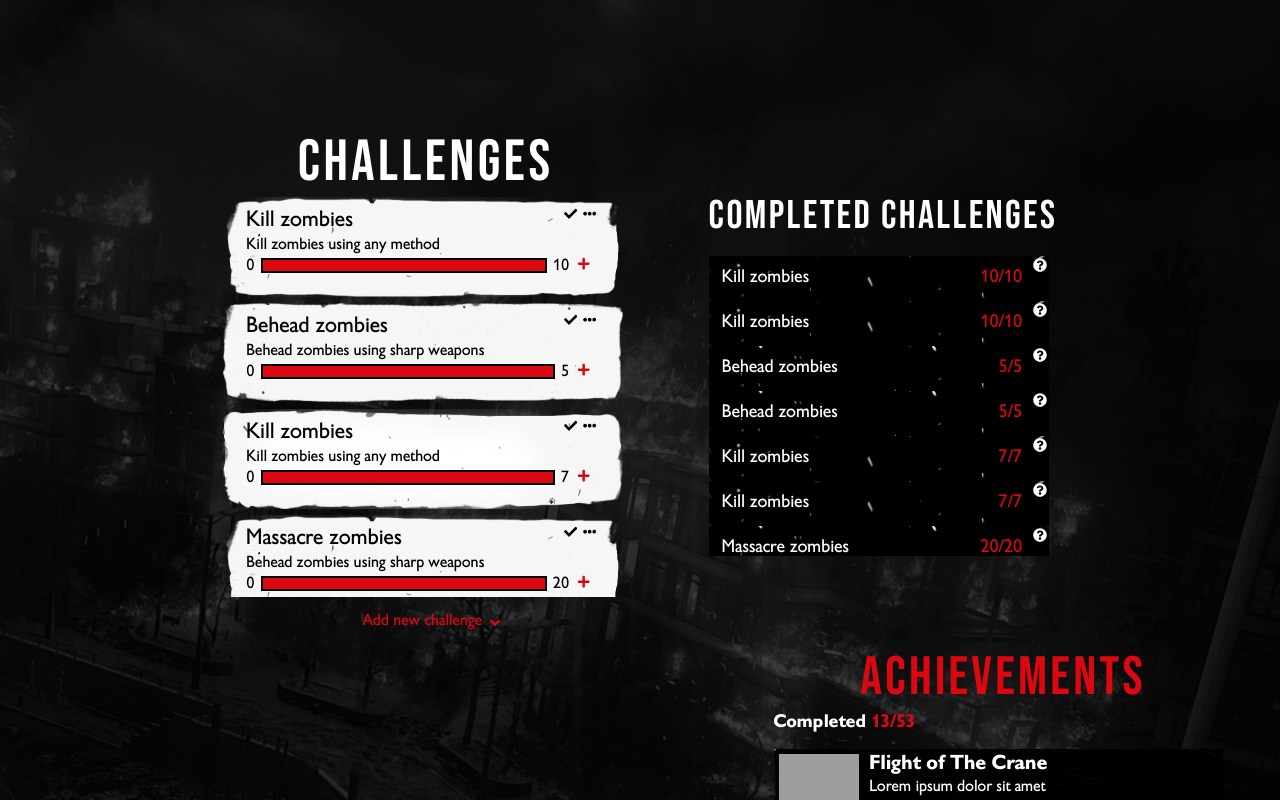
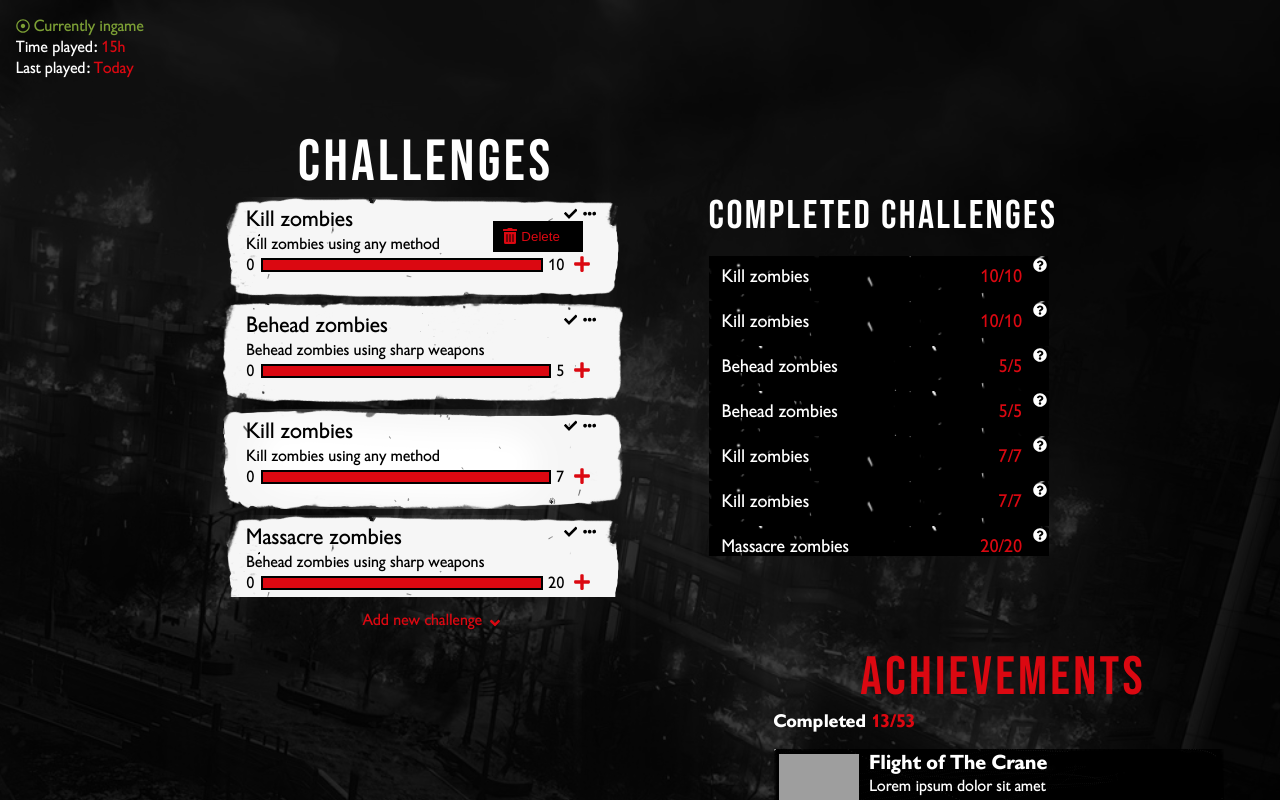
Before and after one commit to honzaap/DLTracker, a React (Create React App) app: page / in a window 1280 px wide. Both pictures are taken after a click on the button 589 px from the left and 214 px from the top of the page. Shown: the top 800 px of the page. Built offline with nearby package versions, Linux system fonts and the light colour scheme; grey boxes are pictures that could not be loaded.

Commit message:
Add menus and tooltips

```diff
--- a/src/App.js
+++ b/src/App.js
@@ -5,6 +5,7 @@ import AddChallenge from "./components/AddChallenge/AddChallenge";
 import CompletedChallenges from "./components/CompletedChallenges/CompletedChallenges";
 import Achievements from "./components/Achievements/Achievements";
 import RecentAchievements from "./components/RecentAchievements/RecentAchievements";
+import PlayerActivity from "./components/PlayerActivity/PlayerActivity";
 
 function App() {
     const [challenges, setChallenges] = useState(
@@ -109,6 +110,7 @@ function App() {
 			icongray: "https://steamcdn-a.akamaihd.net/steamcommunity/public/images/apps/239140/7786b7c4c55a6f38c56f915726b156fdb78e738d.jpg",
 		},
 	]);
+	const [isActivityCompact, setIsActivityCompact] = useState(false);
 
 	// Fetch achievements on load
 	useEffect(() => {
@@ -149,6 +151,11 @@ function App() {
 		setChallenges(challenges.filter(cl => cl.id !== id));
 	}
 
+	// Method that runs everytime the Add new challenge form is toggled
+	const onToggleForm = (isFormHidden) => {
+		setIsActivityCompact(!isFormHidden);
+	}
+
 	return (
 		<>
 			<img className="bg-img bg-city" src={require('./images/background_city.jpg')} />
@@ -162,7 +169,7 @@ function App() {
 				<div className="challenges-container">
 					<div>
 						<Challenges challenges={challenges} onComplete={completeChallenge} onRemove={removeChallenge}></Challenges>
-						<AddChallenge></AddChallenge>
+						<AddChallenge onToggleForm={onToggleForm}></AddChallenge>
 					</div>
 					<div className="completed">
 						<CompletedChallenges challenges={challenges} onRemove={removeChallenge}></CompletedChallenges>
@@ -177,6 +184,9 @@ function App() {
 					</div>
 				</div>
 			</div>
+			<div className="activity">
+				<PlayerActivity isCompact={isActivityCompact}></PlayerActivity>
+			</div>
 		</>
 	);
 }
--- a/src/App.scss
+++ b/src/App.scss
@@ -59,6 +59,11 @@
         margin: 2em auto 0;
     }
 }
+.activity{
+    position: absolute;
+    bottom: 1em;
+    left: 1em;
+}
 @media (max-width: 1600px){
     .container-divide{
         margin: 0 2em;
@@ -81,6 +86,10 @@
             margin-right: 3em;
         }
     }
+    .activity{
+        top: 1em;
+        bottom: auto;
+    }
 }
 @media (max-width: 1023px){
     .challenges-container{
@@ -93,4 +102,5 @@
             margin-right: auto;
         }
     }
+
 }
--- a/src/components/AddChallenge/AddChallenge.js
+++ b/src/components/AddChallenge/AddChallenge.js
@@ -4,7 +4,7 @@ import BtnDL from "../shared/BtnDL/BtnDL";
 import { FaAngleUp, FaAngleDown } from "react-icons/fa"
 import "./AddChallenge.scss"
 
-const AddChallenge = ({ onAdd }) => {
+const AddChallenge = ({ onAdd, onToggleForm }) => {
     const [title, setTitle] = useState("");
     const [description, setDescription] = useState("");
     const [value, setValue] = useState("");
@@ -38,6 +38,7 @@ const AddChallenge = ({ onAdd }) => {
 
     const onShowForm = () => {
         setShowForm(!showForm);
+        onToggleForm(showForm)
         setTimeout(() => {
             setExpandedForm(!expandedForm)
         }, 400);
--- a/src/components/Challenge/Challenge.js
+++ b/src/components/Challenge/Challenge.js
@@ -1,4 +1,4 @@
-import { FaTimes, FaCheck, FaEllipsisH, FaPlus } from "react-icons/fa"
+import { FaTrashAlt, FaCheck, FaEllipsisH, FaPlus } from "react-icons/fa"
 import "./Challenge.scss";
 
 const Challenge = ({challenge, onComplete, onRemove, type}) => {
@@ -18,7 +18,10 @@ const Challenge = ({challenge, onComplete, onRemove, type}) => {
                 </div>
                 <div className="options">
                     <button className="btn-ico" onClick={onComplete}><FaCheck></FaCheck></button>
-                    <button className="btn-ico"><FaEllipsisH></FaEllipsisH></button>
+                    <button className="btn-ico btn-menu"><FaEllipsisH></FaEllipsisH></button>
+                    <div className="challenge-menu">
+                        <button className="text-red"><FaTrashAlt></FaTrashAlt> Delete</button>
+                    </div>
                 </div>
             </div>
         </div>
--- a/src/components/Challenge/Challenge.scss
+++ b/src/components/Challenge/Challenge.scss
@@ -25,10 +25,14 @@
                 flex-grow: 1;
                 outline: 2px solid black;
                 margin-block: 5px;
+                max-height: 10px;
                 .progress{
                     height: 100%;
                     background-color: var(--color-red);
                 }
+            }
+            .btn-ico{
+                font-size: 18px;
             }
         }
         .options{
@@ -37,6 +41,35 @@
             right: 0;
             button{
                 margin-inline: 0.2em;
+            }
+        }
+        .btn-ico{
+            transition: color 300ms ease;
+            &:hover{
+                color: var(--color-red);
+            }
+        }
+        .btn-menu:focus+.challenge-menu, .challenge-menu:hover{
+            display: block;
+        }
+        .challenge-menu{
+            position: absolute;
+            top: 1em;
+            right: 1em;
+            padding: 0.3em 0.4em;
+            min-width: 90px;
+            background-color: #000;
+            display: none;
+            button{
+                border: 0;
+                outline: 0;
+                background-color: transparent;
+                cursor: pointer;
+                white-space: nowrap;
+                svg{
+                    vertical-align: bottom;
+                    font-size: 1rem;
+                }
             }
         }
     }
--- a/src/components/CompletedChallenge/CompletedChallenge.scss
+++ b/src/components/CompletedChallenge/CompletedChallenge.scss
@@ -18,6 +18,26 @@
             top: 2px;
             right: 2px;
             font-size: 14px;
+            color: #fff;
+        }
+        .menu-info{
+            background-color: #fff;
+            color: #000;
+            position: absolute;
+            top: 1em;
+            right: 1em;
+            display: none;
+            z-index: 2;
+            padding: 0.3em;
+            font-size: 14px;
+            min-width: 210px;
+            .btn-dl{
+                margin-left: 0.4em;
+                font-size: 15px;
+            }
+        }
+        .info:focus+.menu-info, .menu-info:hover{
+            display: block;
         }
     }
 }
--- /dev/null
+++ b/src/components/PlayerActivity/PlayerActivity.js
@@ -0,0 +1,29 @@
+import "./PlayerActivity.scss";
+import { FaRegDotCircle, FaMinusCircle } from "react-icons/fa";
+import { useRef, useEffect } from "react";
+
+const PlayerActivity = ({isCompact}) => {
+
+    const timePlayedLabel = useRef(null);
+    const lastPlayedLabel = useRef(null);
+
+    useEffect(() => {
+        // Shift by the width of the text
+        timePlayedLabel.current.style.transform = `translateX(-${timePlayedLabel.current.getElementsByClassName("label")[0].clientWidth}px)`;
+        lastPlayedLabel.current.style.transform = `translateX(-${lastPlayedLabel.current.getElementsByClassName("label")[0].clientWidth}px)`;
+    })
+
+    return (
+        <div className="player-activity-container">
+            <p className="status active"><FaRegDotCircle></FaRegDotCircle> <span className={isCompact ? "hide" : ""}>Currently ingame</span></p>
+            {/*<p className="status active"><FaRegDotCircle></FaRegDotCircle> <span className={isCompact ? "hide" : ""}>Currently playing: Dying Light</span></p>
+            <p className="status online"><FaRegDotCircle></FaRegDotCircle> <span className={isCompact ? "hide" : ""}>Online</span></p>
+            <p className="status offline"><FaMinusCircle></FaMinusCircle>  <span className={isCompact ? "hide" : ""}>Offline</span></p>*/}
+
+            <p className={!isCompact ? "show" : ""} ref={timePlayedLabel}><span className="label">Time played:</span> <span className="text-red">15h</span></p>
+            <p className={!isCompact ? "show" : ""} ref={lastPlayedLabel}><span className="label">Last played:</span> <span className="text-red">Today</span></p>
+        </div>
+    )
+}
+
+export default PlayerActivity;
--- /dev/null
+++ b/src/components/PlayerActivity/PlayerActivity.scss
@@ -0,0 +1,44 @@
+.player-activity-container{
+    overflow: hidden;
+    .active{
+        color: rgb(124, 159, 53);
+    }
+    .online{
+        color: rgb(78, 183, 203);
+    }
+    .offline{
+        color: rgb(97, 97, 97);
+    }
+    svg{
+        vertical-align: middle;
+        margin-bottom: 2px;
+        font-size: 14px;
+    }
+    span{
+        display: inline-block;
+    }
+    p{
+        transition: transform 300ms ease;
+        &.status{
+            span{
+                transition: transform 300ms ease;
+                &.hide{
+                    transform: translateX(-120%);
+                }
+            }
+        }
+        &.show{
+            transform: none !important;
+        }
+    }
+}
+@media (max-width: 1439px){
+    .player-activity-container{
+        p{
+            transform: none !important;
+            &.status span.hide{
+                transform: none;
+            }
+        }
+    }
+}
--- a/src/components/shared/BtnDL/BtnDL.js
+++ b/src/components/shared/BtnDL/BtnDL.js
@@ -1,10 +1,10 @@
 import "./BtnDL.scss";
 
-const BtnDL = ({text, onClick}) => {
+const BtnDL = ({text, onClick, dark=false}) => {
     return (
         <button className="btn-dl" onClick={() => {if(onClick != null)onClick()}}>
             <img className="container" src={require("../../../images/containers/btn_dl_container.png" )} />
-            <img className="border" src={require("../../../images/containers/btn_dl_border.png" )} />
+            <img className={`border ${dark===true ? "dark" : ""}`} src={require("../../../images/containers/btn_dl_border.png" )} />
             <span>{text}</span>
         </button>
     )
--- a/src/components/shared/BtnDL/BtnDL.scss
+++ b/src/components/shared/BtnDL/BtnDL.scss
@@ -12,6 +12,9 @@
         position: absolute;
         top: -5px;
         left: -7px;
+        &.dark{
+            filter: brightness(0);
+        }
     }
     > span{
         display: block;
```
Also changed, not shown: src/components/CompletedChallenge/CompletedChallenge.js (+13 -2 lines).
